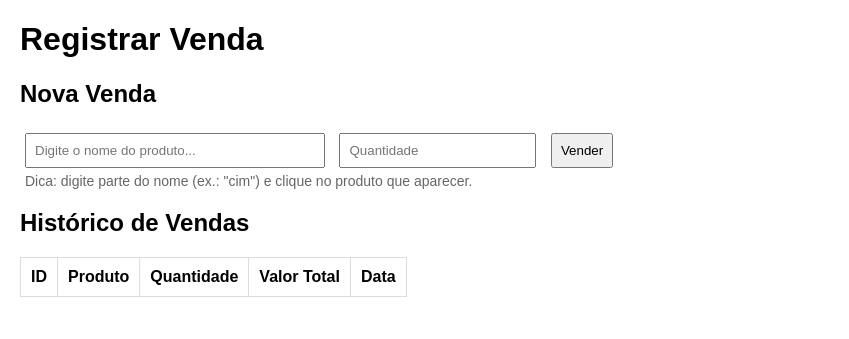
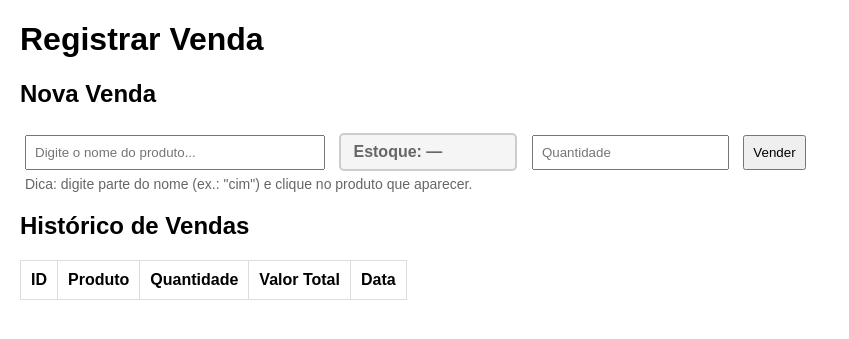
Before and after one commit to serafim-pai/sistema-varejo-novo, a Flask app: page /vendas in a window 1280 px wide. Shown: the part 83-422 px from the top of the page, without its empty margins (0-849 px from the left). Run offline with Flask 3, Linux system fonts and the light colour scheme; data that the repository does not hold is empty.

Commit message:
Busca, cores e caixa de estoque, bolinha vermelha e menu destacado

```diff
--- a/templates/vendas.html
+++ b/templates/vendas.html
@@ -10,6 +10,11 @@
         table { border-collapse: collapse; margin-top: 20px; }
         th, td { border: 1px solid #ddd; padding: 10px; text-align: left; }
         .dica { color: #666; font-size: 14px; margin-left: 5px; }
+        #caixaEstoque { display: inline-block; min-width: 150px; padding: 8px 12px; margin: 5px;
+                        border: 2px solid #ccc; border-radius: 5px; font-weight: bold; background: #f5f5f5; color: #666; }
+        #caixaEstoque.estoque-ok { background: #d4edda; color: #155724; border-color: #28a745; }
+        #caixaEstoque.estoque-baixo { background: #fff3cd; color: #856404; border-color: #ffc107; }
+        #caixaEstoque.estoque-zerado { background: #f8d7da; color: #721c24; border-color: #dc3545; }
         nav { background: #e65100; padding: 12px 15px; border-radius: 6px; margin-bottom: 15px; }
         nav a { color: #ffffff; font-weight: 900; font-size: 20px; text-decoration: none;
                 letter-spacing: 0.5px; text-shadow: 1px 1px 2px rgba(0,0,0,0.45);
@@ -31,6 +36,7 @@
     <!-- Campo de busca: digite parte do nome e escolha na lista -->
     <input type="text" id="busca" list="listaProdutos" placeholder="Digite o nome do produto..." autocomplete="off">
     <datalist id="listaProdutos"></datalist>
+    <span id="caixaEstoque">Estoque: —</span>
     <input type="number" id="quantidade" placeholder="Quantidade">
     <button onclick="registrarVenda()">Vender</button>
     <div class="dica">Dica: digite parte do nome (ex.: "cim") e clique no produto que aparecer.</div>
@@ -41,10 +47,29 @@
     <script>
         let listaProdutos = [];
 
-        // Texto que aparece na lista para cada produto
+        // Texto que aparece na lista para cada produto (só o nome)
         function textoDoProduto(p) {
-            return `${p.nome} (estoque: ${p.quantidade})`;
+            return p.nome;
         }
+
+        // Mostra o estoque do produto escolhido na caixa ao lado
+        function atualizarCaixaEstoque() {
+            const caixa = document.getElementById('caixaEstoque');
+            const p = produtoEscolhido();
+            caixa.className = '';
+            if (!p) {
+                caixa.textContent = 'Estoque: —';
+                return;
+            }
+            caixa.textContent = p.quantidade <= 0
+                ? '🔴 Estoque: 0 (SEM ESTOQUE)'
+                : 'Estoque: ' + p.quantidade + ' un.';
+            if (p.quantidade <= 0) caixa.className = 'estoque-zerado';
+            else if (p.quantidade < 10) caixa.className = 'estoque-baixo';
+            else caixa.className = 'estoque-ok';
+        }
+
+        document.getElementById('busca').addEventListener('input', atualizarCaixaEstoque);
 
         function carregarProdutos() {
             fetch('/api/produtos')
@@ -56,6 +81,7 @@
                         opcoes += `<option value="${textoDoProduto(p)}"></option>`;
                     });
                     document.getElementById('listaProdutos').innerHTML = opcoes;
+                    atualizarCaixaEstoque();
                 });
         }
 
```
Also changed, not shown: templates/index.html (+8 -2 lines), templates/relatorios.html (+8 -2 lines).
